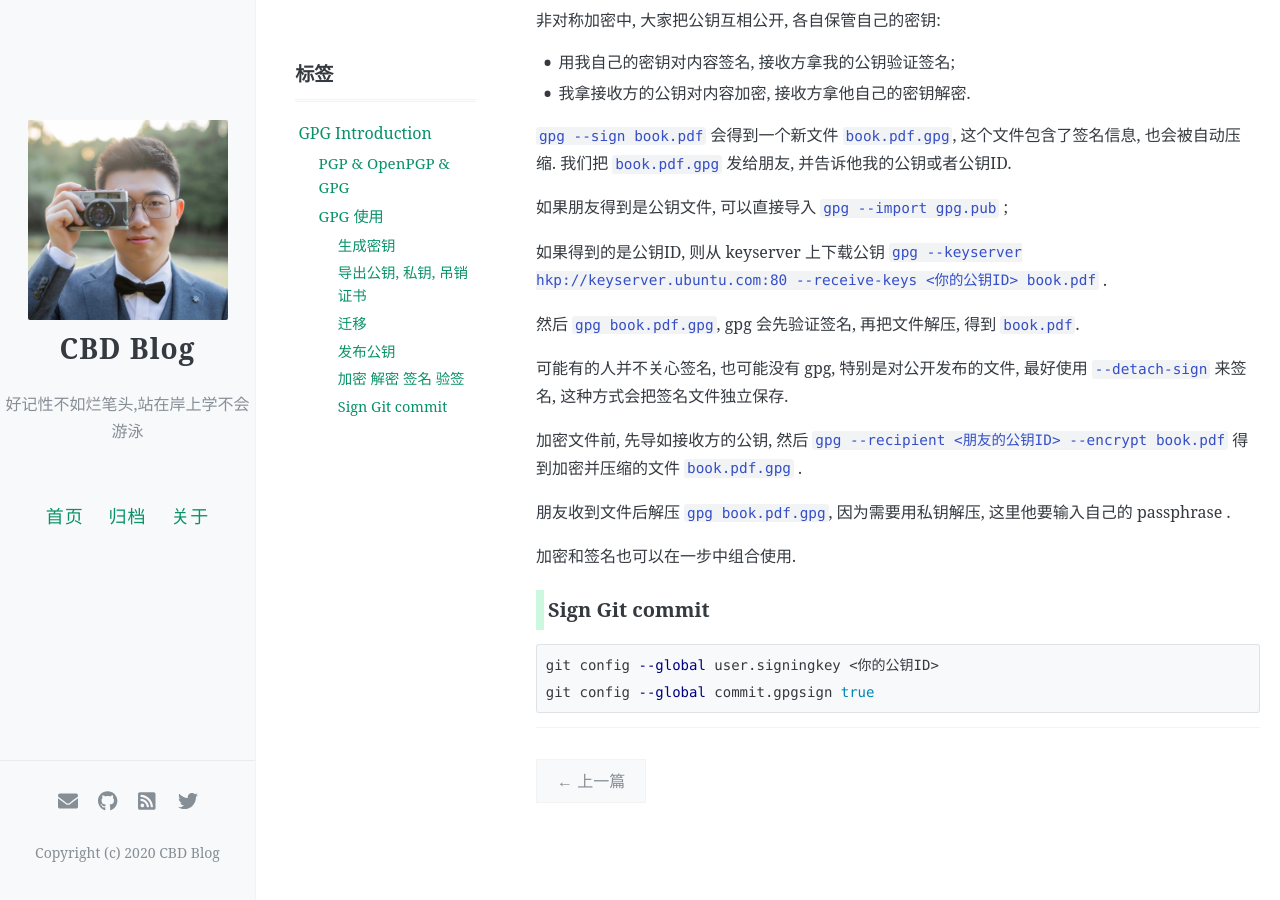
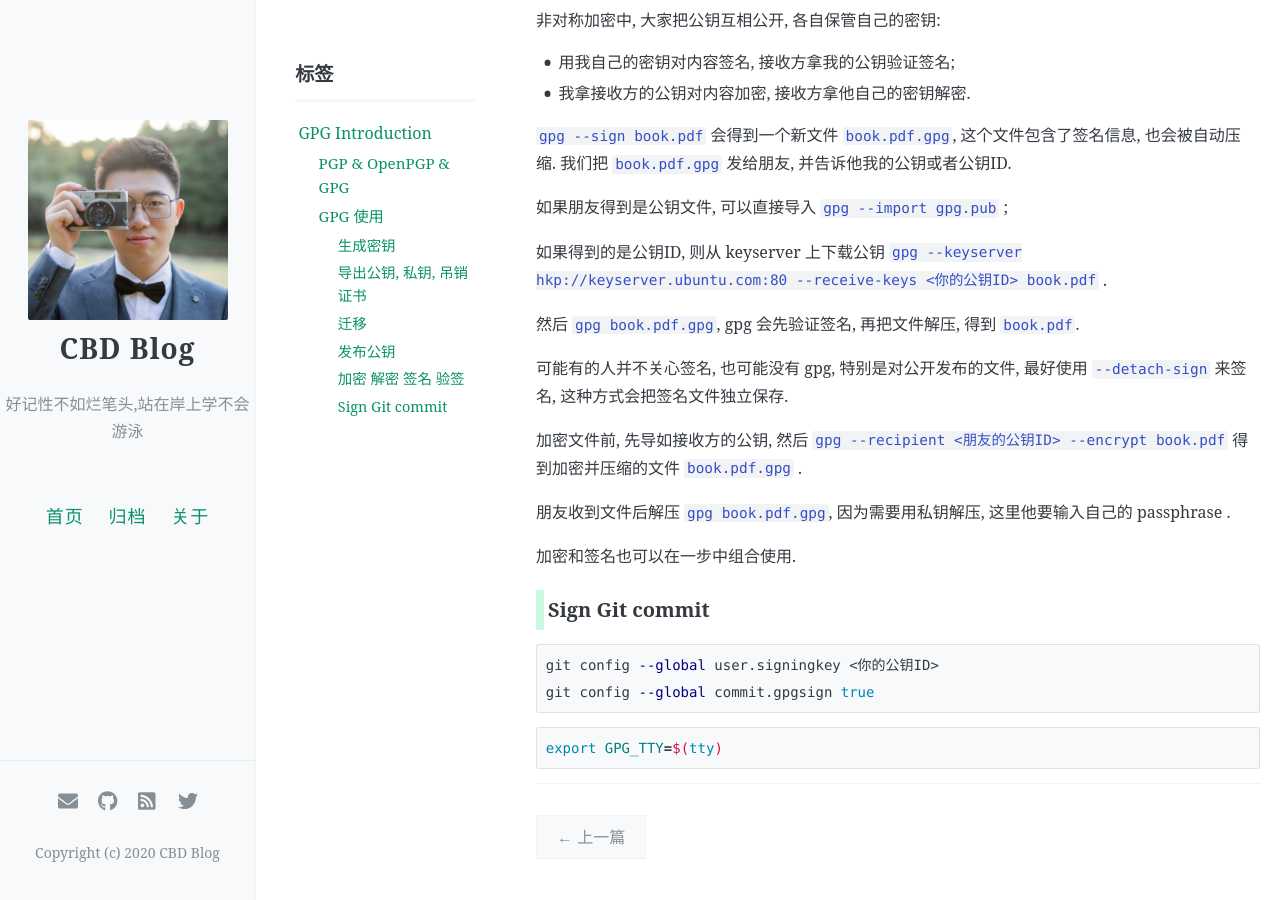
Before and after one commit to icbd/icbd.github.io, a Jekyll site: the page built from _posts/tools/2021-04-03-gpg-introduction.md, in a window 1280 px wide and 900 px high, scrolled down 3326 px. Built offline with Jekyll 4.4.1, drawn with Linux system fonts in a browser that asks for light colours; comment, search, counter and statistics services are not loaded.

Commit message:
Update 2021-04-03-gpg-introduction.md

````diff
--- a/_posts/tools/2021-04-03-gpg-introduction.md
+++ b/_posts/tools/2021-04-03-gpg-introduction.md
@@ -139,3 +139,7 @@ GPG 默认的 keyserver 在大陆访问有问题, 可以自行使用备选服务
 git config --global user.signingkey <你的公钥ID>
 git config --global commit.gpgsign true
 ```
+
+```zsh
+export GPG_TTY=$(tty)
+```
````
